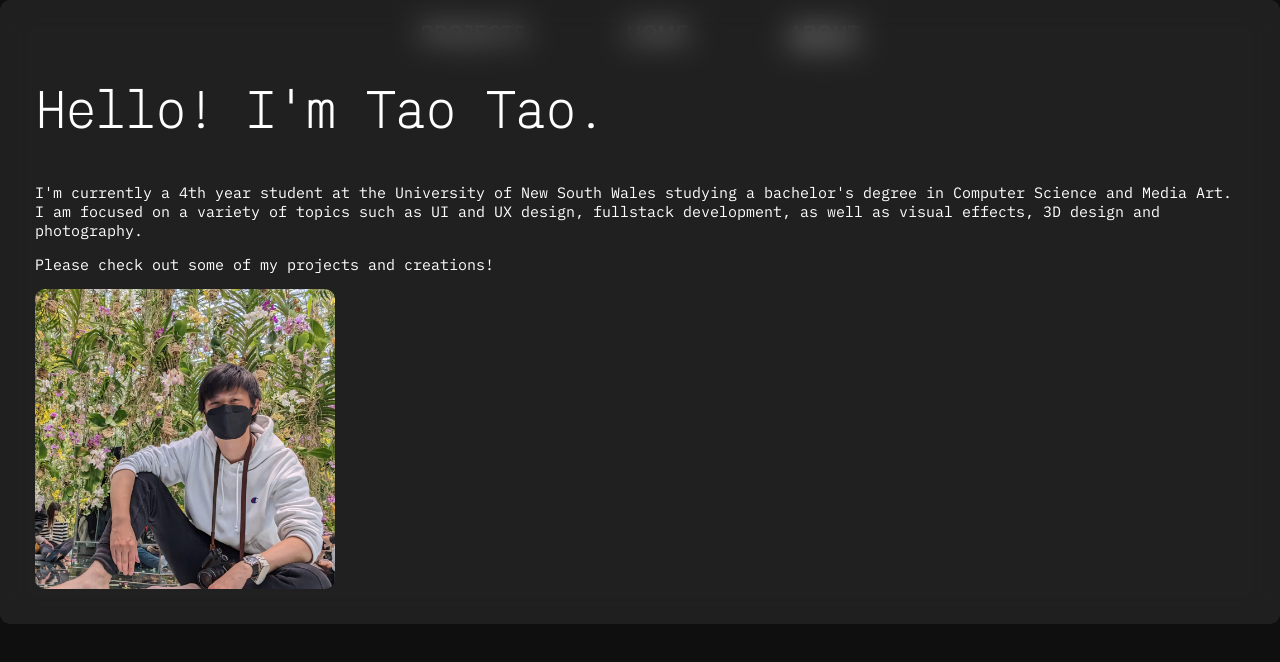
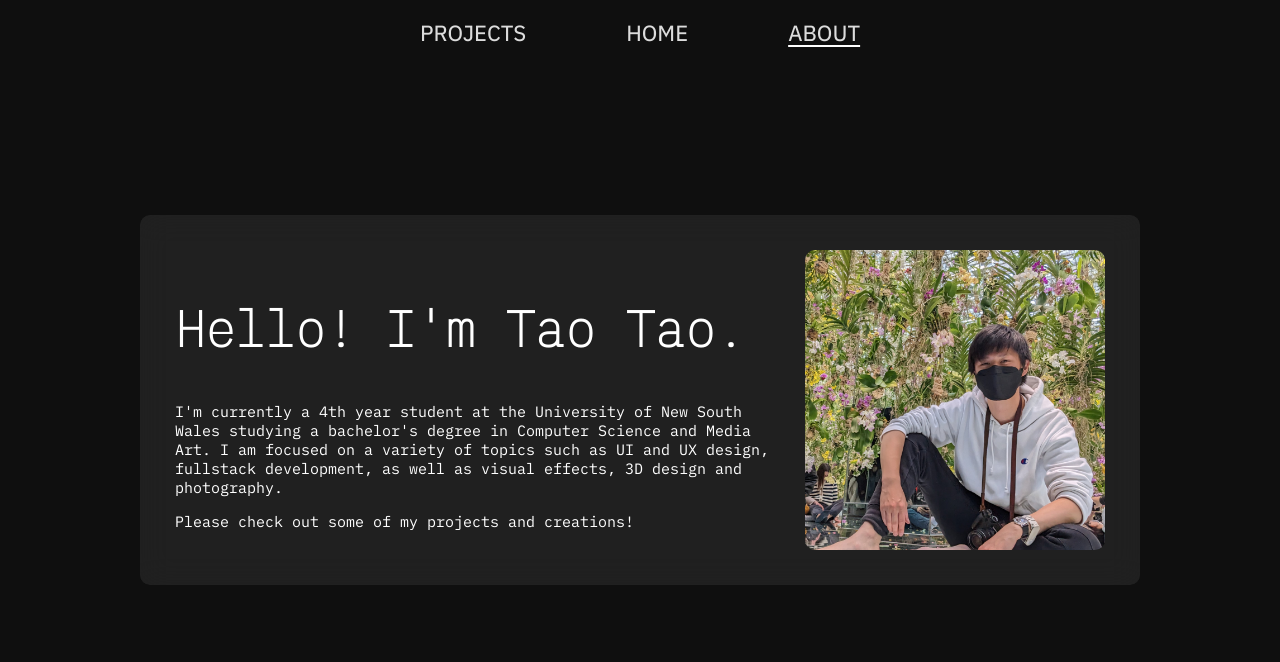
Before and after one commit to kodachrome128/kodachrome128.github.io, a React (Create React App) app: page /about in a window 1280 px wide. Shown: the top 662 px of the page. Built offline with nearby package versions, Linux system fonts and the light colour scheme.

Commit message:
Didnt commit my css changes, lost them all

```diff
--- a/src/App.css
+++ b/src/App.css
@@ -80,7 +80,31 @@ body {
   font-size: 80px;
 }
 
-.title {
+.title-desktop {
+  position: fixed;
+  top:50%;
+  left: 50%;
+  width: 90%;
+  max-width: 1000px;
+  -webkit-transform: translate(-50%, -50%);
+  transform: translate(-50%, -50%);
+  align-items: center;
+  justify-content: center;
+  padding: 35px;
+}
+
+.title-mobile {
+  position: fixed;
+  top: calc(45% + 120px);
+  left: 50%;
+  -webkit-transform: translate(-50%, -50%);
+  transform: translate(-50%, -50%);
+  align-items: center;
+  justify-content: center;
+  padding: 35px;
+}
+
+.title-home {
   position: fixed;
   top: 45%;
   left: 50%;
@@ -155,7 +179,7 @@ p {
   border-radius: 10px;
 }
 
-.heading-with-pic {
+.heading-with-pic-desktop {
   display: flex;
   justify-content: space-between;
   align-items: center;
```
